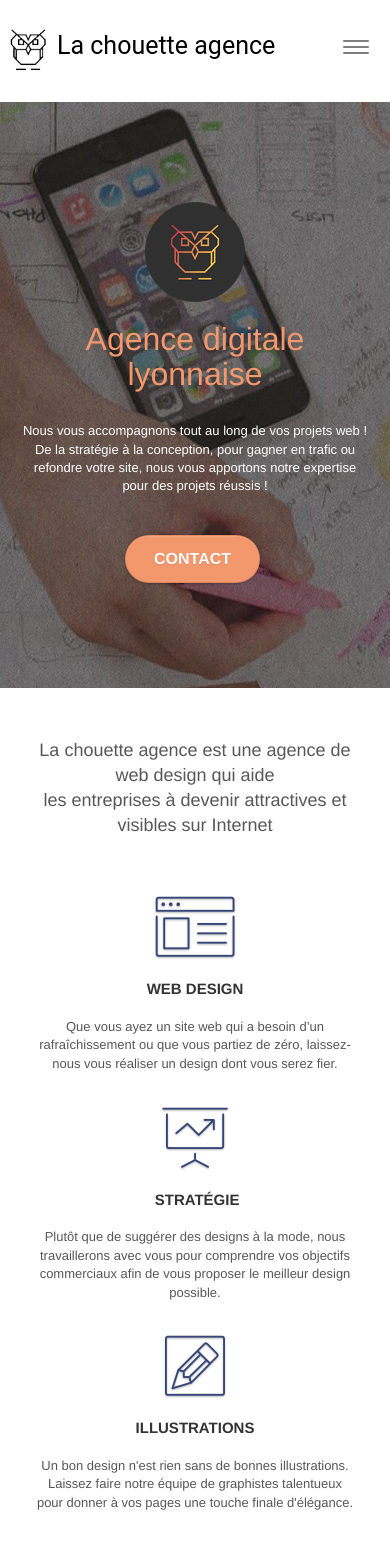
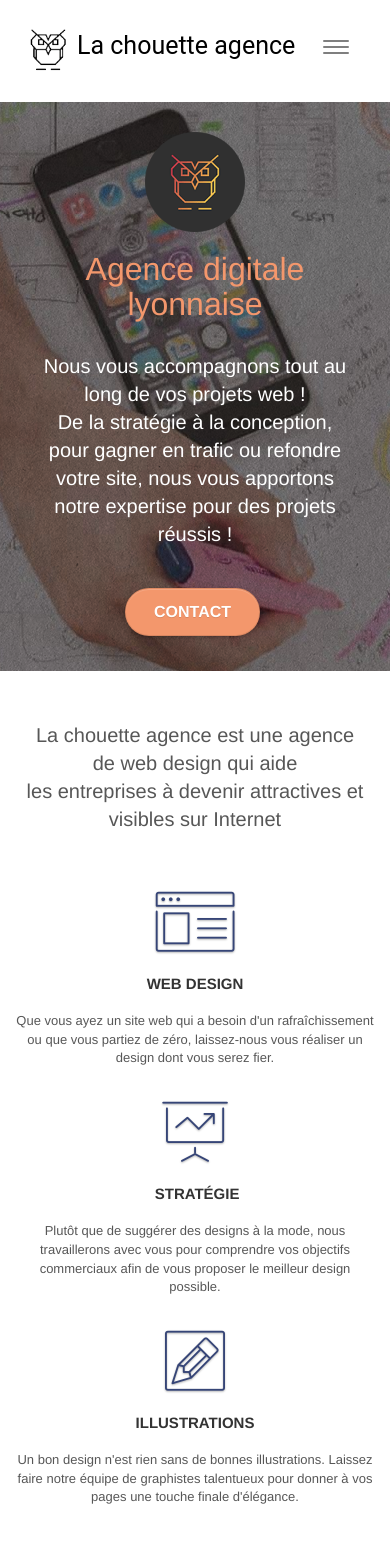
Before and after one commit to NathanPodevin/La-Chouette-Agence, a website: page index.html in a window 390 px wide. Shown: the top 1564 px of the page. Drawn offline with Linux system fonts and the light colour scheme; a web font is replaced by a local one.

Commit message:
modification des marges et des polices de la version mobile de la partie réalisation

```diff
--- a/index.html
+++ b/index.html
@@ -90,7 +90,7 @@
 					Web design
 				</h3>
 				<p class="text-center ">
-					Que vous ayez un site web qui a besoin d&rsquo;un rafraîchissement ou que vous partiez de zéro, laissez-nous vous réaliser un design dont vous serez fier.
+					Que vous ayez un site web qui a besoin d'un rafraîchissement ou que vous partiez de zéro, laissez-nous vous réaliser un design dont vous serez fier.
 				</p>
 			</div>
 			<div class="col-sm-4">
@@ -101,7 +101,7 @@
 					&nbsp;Stratégie
 				</h3>
 				<p class="text-center ">
-					Plutôt que de suggérer des designs à la mode, nous travaillerons avec vous pour comprendre vos objectifs commerciaux afin de vous proposer le meilleur design possible.<br>
+					Plutôt que de suggérer des designs à la mode, nous travaillerons avec vous pour comprendre vos objectifs commerciaux afin de vous proposer le meilleur design possible.
 				</p>
 			</div>
 			<div class="col-sm-4">
@@ -132,7 +132,7 @@
 		<div class="row tight-width-whitespace black-background">
 			<div class="col-sm-12">
 				<h2 class="mg-md text-center tc-white">
-					Nous souhaitons aider les entreprises de la région Lyonnaise à se développer et à connaître le succès. Nous travaillons pour aider les entreprises locales à attirer de nouveaux clients.<br>
+					Nous souhaitons aider les entreprises de la région Lyonnaise à se développer et à connaître le succès. Nous travaillons pour aider les entreprises locales à attirer de nouveaux clients.
 				</h2>
 				<p class="text-center white">
 					Nous aimons collaborer avec des entrepreneurs créatifs et des entreprises locales, qu’elles aient besoin de créer un site de A à Z ou de donner un coup de jeune à leur site. Que vous ayez besoin d’une identité visuelle complète ou d’une refonte de votre site, n’hésitez pas à nous contacter. Nous travaillerons ensemble pour créer des sites beaux et bien structurés, qui seront facilement trouvables sur les moteurs de recherche. <br><br><a class="ltc-white bold-link" href="page2.html">Contactez notre équipe</a><br>
@@ -149,8 +149,7 @@
 		<div class="row">
 			<div class="col-sm-12 text-center">
 				<h2>
-					Nous travaillons avec beaucoup de clients,<br>
-					voici quelques-une de nos réalisations
+					Nous travaillons avec beaucoup de clients, voici quelques-une de nos réalisations
 				</h2>
 			</div>
 		</div>
--- a/style.css
+++ b/style.css
@@ -118,10 +118,7 @@
         float: left;
         margin-left: 10px;
     }
-    .bloc {
-        padding-left: 0;
-        padding-right: 0;
-    }
+
     .bloc-xxl,
     .bloc-xl,
     .bloc-lg {
@@ -196,12 +193,11 @@
     }
 
     body .bloc-md h2 {
-        font-size: 1.8rem;
+        font-size: 2rem;
         padding: 0px 20px 0px 20px;
     }
 
     body .bloc-md p {
-        padding: 0px 20px 0px 20px;
         font-size: 1.3rem;
     }
 
@@ -209,6 +205,27 @@
         font-size: 1.7rem;
         padding: 0px 20px 0px 20px;
     }
+
+    body .col-sm-12 p {
+        font-size: 1.3rem;
+    }
+
+    body .bloc-lg {
+        padding: 30px 20px 30px 20px;
+    }
+
+    body .bloc-lg h2 {
+        font-size: 2rem;
+    }
+
+    body .bloc-lg p {
+        font-size: 1.3rem;
+    }
+
+    body .portfolio-row {
+        margin-top: 0px;
+    }
+
 }
 
 body {
@@ -244,17 +261,11 @@ a:hover {
     width: 100%;
     clear: both;
     background: 50% 50% no-repeat;
-    padding: 0 50px;
     -webkit-background-size: cover;
     -moz-background-size: cover;
     -o-background-size: cover;
     background-size: cover;
     position: relative;
-}
-
-.bloc .container {
-    padding-left: 0;
-    padding-right: 0;
 }
 
 .bloc-lg {
@@ -270,7 +281,7 @@ a:hover {
 }
 
 .bloc-sm {
-    padding: 20px 50px;
+    padding: 20px 20px;
 }
 
 .bg-center,
@@ -944,7 +955,6 @@ h4 {
 }
 
 .portfolio-row {
-    margin-bottom: 44px;
     margin-top: 50px;
 }
 
```
